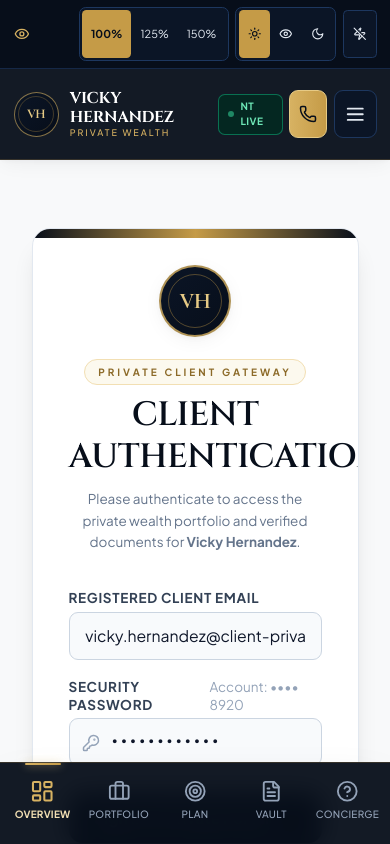
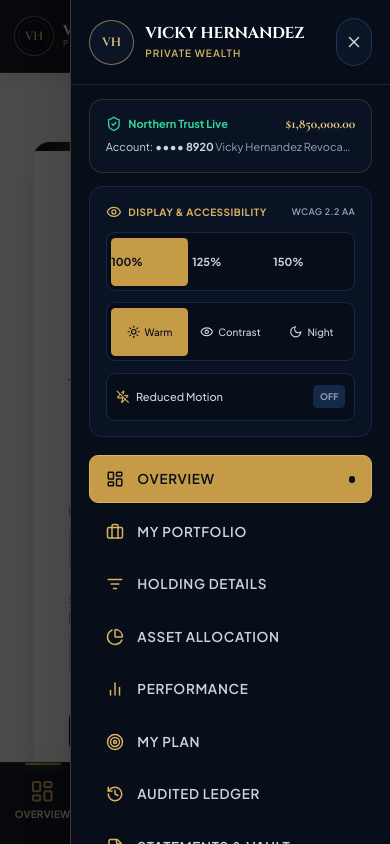
Before and after one commit to NATION-eng/Vicky-Hernandez-Private-Wealth, a Next.js app: page /dashboard in a window 390 px wide. Both pictures are taken after a click on the button "Open navigation menu". Shown: the top 844 px of the page. Built offline with nearby package versions, Linux system fonts and the light colour scheme.

Commit message:
Elevate mobile view with luxury header styling and drawer accessibility suite

```diff
--- a/src/components/AccessibilityToolbar.tsx
+++ b/src/components/AccessibilityToolbar.tsx
@@ -8,8 +8,8 @@ export const AccessibilityToolbar: React.FC = () => {
   const { settings, setTextSize, setContrastMode, toggleReducedMotion } = useAccessibility();
 
   return (
-    <aside aria-label="Accessibility display controls" className="relative z-50">
-      {/* Persistent Quick Controls Bar */}
+    <aside aria-label="Accessibility display controls" className="relative z-50 hidden md:block">
+      {/* Persistent Quick Controls Bar (Desktop only, mobile controls in navigation drawer) */}
       <div className="bg-wealth-navy-950 text-white px-3 sm:px-4 py-1.5 sm:py-2 border-b border-wealth-navy-800 text-xs sm:text-sm">
         <div className="max-w-7xl mx-auto flex items-center justify-between gap-2 overflow-x-auto no-scrollbar">
 
--- a/src/components/AccessibleHeader.tsx
+++ b/src/components/AccessibleHeader.tsx
@@ -4,6 +4,7 @@ import React, { useState, useEffect } from 'react';
 import Link from 'next/link';
 import { usePathname } from 'next/navigation';
 import { useClientData } from '@/context/ClientDataContext';
+import { useAccessibility } from '@/context/AccessibilityContext';
 import { GlossaryModal } from '@/components/GlossaryModal';
 import {
   ShieldCheck,
@@ -24,11 +25,16 @@ import {
   ListFilter,
   BarChart2,
   Mail,
-  UserCheck
+  UserCheck,
+  Sun,
+  Moon,
+  Eye,
+  ZapOff
 } from 'lucide-react';
 
 export const AccessibleHeader: React.FC = () => {
   const { profile, isAuthenticated, logout } = useClientData();
+  const { settings, setTextSize, setContrastMode, toggleReducedMotion } = useAccessibility();
   const [isGlossaryOpen, setIsGlossaryOpen] = useState(false);
   const [isMobileMenuOpen, setIsMobileMenuOpen] = useState(false);
   const pathname = usePathname();
@@ -67,17 +73,17 @@ export const AccessibleHeader: React.FC = () => {
     <>
       <header className="bg-wealth-navy-950 text-white border-b border-wealth-gold-500/20 sticky top-0 z-40 shadow-luxury backdrop-blur-md bg-opacity-95">
         <div className="max-w-7xl mx-auto px-3 sm:px-6 lg:px-8">
-          <div className="flex items-center justify-between h-20">
+          <div className="flex items-center justify-between h-16 md:h-20">
 
             {/* Prestigious Brand Identity */}
-            <div className="flex items-center gap-2.5 sm:gap-3.5">
+            <div className="flex items-center gap-2 sm:gap-3.5">
               <Link
                 href="/dashboard"
-                className="flex items-center gap-2.5 sm:gap-3 group focus:outline-none"
+                className="flex items-center gap-2 sm:gap-3 group focus:outline-none"
                 aria-label="Vicky Hernandez Private Wealth Home"
               >
                 {/* Bespoke Monogram Crest or Uploaded Profile Photo */}
-                <div className="w-10 h-10 sm:w-11 sm:h-11 rounded-full bg-gradient-to-br from-wealth-navy-900 to-wealth-navy-950 border border-wealth-gold-400/60 shadow-inner flex items-center justify-center relative group-hover:border-wealth-gold-300 transition-all shrink-0 overflow-hidden">
+                <div className="w-9 h-9 sm:w-10 sm:h-10 md:w-11 md:h-11 rounded-full bg-gradient-to-br from-wealth-navy-900 to-wealth-navy-950 border border-wealth-gold-400/60 shadow-inner flex items-center justify-center relative group-hover:border-wealth-gold-300 transition-all shrink-0 overflow-hidden">
                   {profile.avatarUrl ? (
                     // eslint-disable-next-line @next/next/no-img-element
                     <img
@@ -86,7 +92,7 @@ export const AccessibleHeader: React.FC = () => {
                       className="w-full h-full object-cover"
                     />
                   ) : (
-                    <div className="w-8 h-8 sm:w-9 sm:h-9 rounded-full border border-wealth-gold-500/30 flex items-center justify-center">
+                    <div className="w-7 h-7 sm:w-8 sm:h-8 md:w-9 md:h-9 rounded-full border border-wealth-gold-500/30 flex items-center justify-center">
                       <span className="font-serif text-xs sm:text-sm font-bold tracking-tighter text-wealth-gold-300 group-hover:text-wealth-gold-200 transition-colors">
                         VH
                       </span>
@@ -95,10 +101,10 @@ export const AccessibleHeader: React.FC = () => {
                 </div>
 
                 <div className="flex flex-col">
-                  <span className="font-display text-sm sm:text-lg md:text-xl font-bold tracking-[0.14em] sm:tracking-[0.2em] text-white group-hover:text-wealth-gold-200 transition-colors uppercase leading-tight">
+                  <span className="font-display text-[13.5px] sm:text-base md:text-xl font-bold tracking-[0.14em] sm:tracking-[0.2em] text-white group-hover:text-wealth-gold-200 transition-colors uppercase leading-tight whitespace-nowrap">
                     Vicky Hernandez
                   </span>
-                  <span className="text-[9px] sm:text-[10px] uppercase tracking-[0.22em] sm:tracking-[0.32em] text-wealth-gold-400 font-medium -mt-0.5">
+                  <span className="text-[8px] sm:text-[9.5px] uppercase tracking-[0.26em] sm:tracking-[0.32em] text-wealth-gold-400 font-semibold -mt-0.5">
                     Private Wealth
                   </span>
                 </div>
@@ -163,39 +169,39 @@ export const AccessibleHeader: React.FC = () => {
             </div>
 
             {/* Mobile Header Actions (visible on mobile only, < md) */}
-            <div className="flex md:hidden items-center gap-1.5 sm:gap-2">
+            <div className="flex md:hidden items-center gap-2">
 
-              {/* Custodian Live Status Dot */}
+              {/* Custodian Live Status Dot Pill */}
               <div
-                className="px-2 py-1 rounded-md text-[11px] font-semibold flex items-center gap-1.5 border bg-emerald-950/80 border-emerald-500/50 text-emerald-300"
-                title="Live Northern Trust Custody"
+                className="px-2.5 py-1 rounded-full text-[10px] font-semibold tracking-wider flex items-center gap-1.5 border bg-emerald-950/70 border-emerald-500/30 text-emerald-300 shadow-xs"
+                title="Live Institutional Custody via Northern Trust"
               >
                 <span className="w-1.5 h-1.5 rounded-full bg-emerald-400 animate-pulse" />
-                <span className="text-[10px] uppercase font-bold tracking-wider">NT Live</span>
+                <span className="uppercase font-bold tracking-wider">NT Live</span>
               </div>
 
-              {/* Tap to Call Lead Adviser */}
+              {/* Tap to Call Lead Adviser - Refined Jewel Button */}
               <a
                 href={`tel:${profile.adviserPhone.replace(/[^0-9+]/g, '')}`}
-                className="btn-touch p-2 sm:px-2.5 rounded-lg text-wealth-navy-950 bg-gradient-to-r from-wealth-gold-400 to-wealth-gold-500 hover:brightness-105 shadow-sm border border-wealth-gold-300 flex items-center justify-center"
+                className="btn-touch w-9 h-9 rounded-full bg-wealth-navy-900 border border-wealth-gold-500/40 text-wealth-gold-300 hover:bg-wealth-gold-500 hover:text-wealth-navy-950 active:scale-95 transition-all flex items-center justify-center shadow-xs"
                 aria-label={`Call Lead Adviser ${profile.adviserName}`}
-                title="Call Adviser Hotline"
+                title="Call Lead Adviser Hotline"
               >
                 <Phone className="w-4 h-4" aria-hidden="true" />
               </a>
 
-              {/* Mobile Drawer Hamburger Button */}
+              {/* Mobile Drawer Hamburger Button - Refined Jewel Button */}
               <button
                 type="button"
                 onClick={() => setIsMobileMenuOpen(!isMobileMenuOpen)}
-                className="btn-touch p-2 rounded-lg bg-wealth-navy-900 border border-wealth-navy-700 text-slate-200 hover:text-white hover:border-wealth-gold-500/50 transition-all flex items-center justify-center"
+                className="btn-touch w-9 h-9 rounded-full bg-wealth-navy-900 border border-wealth-navy-700 hover:border-wealth-gold-500/50 text-slate-200 active:scale-95 transition-all flex items-center justify-center shadow-xs"
                 aria-label={isMobileMenuOpen ? "Close navigation menu" : "Open navigation menu"}
                 aria-expanded={isMobileMenuOpen}
               >
                 {isMobileMenuOpen ? (
-                  <X className="w-5 h-5 text-wealth-gold-400" aria-hidden="true" />
+                  <X className="w-4 h-4 text-wealth-gold-400" aria-hidden="true" />
                 ) : (
-                  <Menu className="w-5 h-5 text-slate-200" aria-hidden="true" />
+                  <Menu className="w-4 h-4 text-slate-200" aria-hidden="true" />
                 )}
               </button>
 
@@ -215,13 +221,13 @@ export const AccessibleHeader: React.FC = () => {
         >
           {/* Backdrop */}
           <div
-            className="fixed inset-0 bg-black/60 backdrop-blur-xs transition-opacity"
+            className="fixed inset-0 bg-black/70 backdrop-blur-xs transition-opacity"
             onClick={() => setIsMobileMenuOpen(false)}
             aria-hidden="true"
           />
 
           {/* Drawer Content */}
-          <div className="relative w-full max-w-xs sm:max-w-sm bg-wealth-navy-950 text-white border-l border-wealth-gold-500/30 shadow-2xl h-full flex flex-col justify-between overflow-y-auto z-10">
+          <div className="relative w-full max-w-[320px] sm:max-w-sm bg-wealth-navy-950 text-white border-l border-wealth-gold-500/30 shadow-2xl h-full flex flex-col justify-between overflow-y-auto z-10 overscroll-contain">
 
             {/* Drawer Top Header */}
             <div>
@@ -237,28 +243,151 @@ export const AccessibleHeader: React.FC = () => {
                   </div>
                   <div>
                     <p className="font-display text-sm font-bold tracking-wider text-white uppercase">{profile.fullName}</p>
-                    <p className="text-[10px] text-wealth-gold-400 uppercase tracking-widest">Private Wealth</p>
+                    <p className="text-[10px] text-wealth-gold-400 uppercase tracking-widest font-semibold">Private Wealth</p>
                   </div>
                 </div>
 
                 <button
                   type="button"
                   onClick={() => setIsMobileMenuOpen(false)}
-                  className="p-2 rounded-lg text-slate-400 hover:text-white hover:bg-wealth-navy-900"
+                  className="w-8 h-8 rounded-full bg-wealth-navy-900 border border-wealth-navy-700 text-slate-300 hover:text-white hover:border-wealth-gold-500/40 flex items-center justify-center"
                   aria-label="Close menu"
                 >
-                  <X className="w-5 h-5" aria-hidden="true" />
+                  <X className="w-4 h-4" aria-hidden="true" />
                 </button>
               </div>
 
               {/* Verified Account Identifier Card */}
-              <div className="p-4 mx-4 mt-4 rounded-xl bg-wealth-navy-900/90 border border-wealth-gold-500/20 text-xs">
-                <div className="flex items-center gap-1.5 text-emerald-400 font-bold mb-1">
-                  <ShieldCheck className="w-4 h-4" aria-hidden="true" />
-                  <span>Northern Trust Live Custody</span>
+              <div className="p-3.5 mx-4 mt-3 rounded-xl bg-wealth-navy-900/90 border border-wealth-gold-500/20 text-xs">
+                <div className="flex items-center justify-between mb-1">
+                  <span className="inline-flex items-center gap-1.5 text-emerald-400 font-bold text-[11px]">
+                    <ShieldCheck className="w-3.5 h-3.5" aria-hidden="true" />
+                    <span>Northern Trust Live</span>
+                  </span>
+                  <span className="text-wealth-gold-300 font-serif font-bold text-xs">$1,850,000.00</span>
                 </div>
-                <p className="text-slate-300">Account: <strong>{profile.accountNumberMasked}</strong></p>
-                <p className="text-slate-400 text-[11px] mt-0.5 truncate">{profile.fullName} Revocable Trust</p>
+                <div className="flex items-center justify-between text-slate-300 text-[11px]">
+                  <span>Account: <strong>{profile.accountNumberMasked}</strong></span>
+                  <span className="text-slate-400 truncate max-w-[140px]">{profile.fullName} Revocable Trust</span>
+                </div>
+              </div>
+
+              {/* Display & Accessibility Controls (WCAG 2.2 AA compliant for mobile) */}
+              <div className="p-3.5 mx-4 mt-3 rounded-xl bg-wealth-navy-900/80 border border-wealth-navy-800 text-xs">
+                <div className="flex items-center justify-between mb-2.5">
+                  <span className="text-[10px] font-bold tracking-wider text-wealth-gold-400 uppercase flex items-center gap-1.5">
+                    <Eye className="w-3.5 h-3.5 text-wealth-gold-400" />
+                    Display & Accessibility
+                  </span>
+                  <span className="text-[9px] text-slate-400 uppercase tracking-wider font-semibold">WCAG 2.2 AA</span>
+                </div>
+
+                {/* Text Size Stepper */}
+                <div className="mb-2.5">
+                  <div className="grid grid-cols-3 gap-1 bg-wealth-navy-950 p-1 rounded-lg border border-wealth-navy-800">
+                    <button
+                      type="button"
+                      onClick={() => setTextSize('standard')}
+                      aria-pressed={settings.textSize === 'standard'}
+                      className={`py-1 rounded text-[11px] font-bold transition-all text-center ${
+                        settings.textSize === 'standard'
+                          ? 'bg-wealth-gold-500 text-wealth-navy-950 shadow-xs'
+                          : 'text-slate-300 hover:text-white'
+                      }`}
+                    >
+                      100%
+                    </button>
+                    <button
+                      type="button"
+                      onClick={() => setTextSize('large')}
+                      aria-pressed={settings.textSize === 'large'}
+                      className={`py-1 rounded text-[11px] font-bold transition-all text-center ${
+                        settings.textSize === 'large'
+                          ? 'bg-wealth-gold-500 text-wealth-navy-950 shadow-xs'
+                          : 'text-slate-300 hover:text-white'
+                      }`}
+                    >
+                      125%
+                    </button>
+                    <button
+                      type="button"
+                      onClick={() => setTextSize('extra-large')}
+                      aria-pressed={settings.textSize === 'extra-large'}
+                      className={`py-1 rounded text-[11px] font-bold transition-all text-center ${
+                        settings.textSize === 'extra-large'
+                          ? 'bg-wealth-gold-500 text-wealth-navy-950 shadow-xs'
+                          : 'text-slate-300 hover:text-white'
+                      }`}
+                    >
+                      150%
+                    </button>
+                  </div>
+                </div>
+
+                {/* Appearance / Contrast Controls */}
+                <div className="grid grid-cols-3 gap-1 bg-wealth-navy-950 p-1 rounded-lg border border-wealth-navy-800 mb-2.5">
+                  <button
+                    type="button"
+                    onClick={() => setContrastMode('default')}
+                    aria-pressed={settings.contrastMode === 'default'}
+                    className={`py-1 rounded text-[10px] font-medium transition-all flex items-center justify-center gap-1 ${
+                      settings.contrastMode === 'default'
+                        ? 'bg-wealth-gold-500 text-wealth-navy-950 font-bold shadow-xs'
+                        : 'text-slate-300 hover:text-white'
+                    }`}
+                  >
+                    <Sun className="w-3 h-3" />
+                    <span>Warm</span>
+                  </button>
+                  <button
+                    type="button"
+                    onClick={() => setContrastMode('high-contrast')}
+                    aria-pressed={settings.contrastMode === 'high-contrast'}
+                    className={`py-1 rounded text-[10px] font-medium transition-all flex items-center justify-center gap-1 ${
+                      settings.contrastMode === 'high-contrast'
+                        ? 'bg-white text-black font-bold shadow-xs'
+                        : 'text-slate-300 hover:text-white'
+                    }`}
+                  >
+                    <Eye className="w-3 h-3" />
+                    <span>Contrast</span>
+                  </button>
+                  <button
+                    type="button"
+                    onClick={() => setContrastMode('dark')}
+                    aria-pressed={settings.contrastMode === 'dark'}
+                    className={`py-1 rounded text-[10px] font-medium transition-all flex items-center justify-center gap-1 ${
+                      settings.contrastMode === 'dark'
+                        ? 'bg-wealth-gold-500 text-wealth-navy-950 font-bold shadow-xs'
+                        : 'text-slate-300 hover:text-white'
+                    }`}
+                  >
+                    <Moon className="w-3 h-3" />
+                    <span>Night</span>
+                  </button>
+                </div>
+
+                {/* Reduced Motion Toggle */}
+                <button
+                  type="button"
+                  onClick={toggleReducedMotion}
+                  aria-pressed={settings.reducedMotion}
+                  className={`w-full py-1.5 px-2 rounded-lg border flex items-center justify-between text-[11px] font-medium transition-all ${
+                    settings.reducedMotion
+                      ? 'bg-wealth-gold-500/20 border-wealth-gold-400 text-wealth-gold-200'
+                      : 'bg-wealth-navy-950 border-wealth-navy-800 text-slate-300'
+                  }`}
+                >
+                  <span className="flex items-center gap-1.5">
+                    <ZapOff className="w-3 h-3 text-wealth-gold-400" />
+                    <span>Reduced Motion</span>
+                  </span>
+                  <span className={`text-[9px] uppercase font-bold px-1.5 py-0.5 rounded ${
+                    settings.reducedMotion ? 'bg-wealth-gold-500 text-wealth-navy-950' : 'bg-wealth-navy-800 text-slate-400'
+                  }`}>
+                    {settings.reducedMotion ? 'On' : 'Off'}
+                  </span>
+                </button>
               </div>
 
               {/* Navigation Links */}
@@ -304,14 +433,14 @@ export const AccessibleHeader: React.FC = () => {
             {/* Drawer Footer: Lead Adviser Direct Contact & Sign Out */}
             <div className="p-4 border-t border-wealth-navy-800 space-y-3">
               <div className="bg-wealth-navy-900/60 p-3 rounded-xl border border-wealth-navy-800">
-                <p className="text-[10px] uppercase font-bold tracking-wider text-wealth-gold-400 mb-1">
-                  Dedicated Lead Adviser
+                <p className="text-[10px] uppercase font-bold tracking-wider text-wealth-gold-400 mb-0.5">
+                  Lead Fiduciary Adviser
                 </p>
                 <p className="text-xs font-bold text-white">{profile.adviserName}</p>
                 <div className="mt-2 flex items-center gap-2">
                   <a
                     href={`tel:${profile.adviserPhone.replace(/[^0-9+]/g, '')}`}
-                    className="btn-touch flex-1 py-1.5 px-2 bg-wealth-gold-500 text-wealth-navy-950 rounded-md text-[11px] font-bold text-center justify-center flex items-center gap-1"
+                    className="btn-touch flex-1 py-1.5 px-2 bg-wealth-gold-500 text-wealth-navy-950 rounded-md text-[11px] font-bold text-center justify-center flex items-center gap-1 shadow-xs"
                   >
                     <Phone className="w-3 h-3" />
                     <span>Call</span>
--- a/src/components/DataStatusBanner.tsx
+++ b/src/components/DataStatusBanner.tsx
@@ -16,20 +16,20 @@ export const DataStatusBanner: React.FC = () => {
   };
 
   return (
-    <div className="bg-white rounded-2xl shadow-luxury border border-slate-200/80 p-5 sm:p-6 transition-all relative overflow-hidden">
+    <div className="bg-white rounded-2xl shadow-luxury border border-slate-200/80 p-4 sm:p-6 transition-all relative overflow-hidden">
       {/* Subtle gold top hairline */}
       <div className="absolute top-0 left-0 right-0 h-1 bg-gradient-to-r from-wealth-navy-950 via-wealth-gold-500 to-wealth-navy-950" />
 
       <div className="flex flex-col md:flex-row md:items-center justify-between gap-4">
 
         {/* Left: Avatar + Greeting + Status Icons */}
-        <div className="flex items-center gap-3.5 sm:gap-4">
+        <div className="flex items-center gap-3 sm:gap-4">
           <Link
             href="/settings"
             className="group relative shrink-0"
             title="Manage Profile Photo & Settings"
           >
-            <div className="w-14 h-14 sm:w-16 sm:h-16 rounded-full overflow-hidden border-2 border-wealth-gold-400/80 bg-wealth-navy-950 flex items-center justify-center shadow-luxury group-hover:border-wealth-gold-300 transition-all">
+            <div className="w-12 h-12 sm:w-16 sm:h-16 rounded-full overflow-hidden border-2 border-wealth-gold-400/80 bg-wealth-navy-950 flex items-center justify-center shadow-luxury group-hover:border-wealth-gold-300 transition-all">
               {profile.avatarUrl ? (
                 // eslint-disable-next-line @next/next/no-img-element
                 <img
@@ -38,7 +38,7 @@ export const DataStatusBanner: React.FC = () => {
                   className="w-full h-full object-cover"
                 />
               ) : (
-                <span className="font-serif text-lg sm:text-xl font-bold text-wealth-gold-300">
+                <span className="font-serif text-base sm:text-xl font-bold text-wealth-gold-300">
                   VH
                 </span>
               )}
@@ -46,12 +46,12 @@ export const DataStatusBanner: React.FC = () => {
           </Link>
 
           <div>
-            <h1 className="text-2xl sm:text-3xl font-serif font-bold text-wealth-navy-950 tracking-tight leading-tight">
+            <h1 className="text-xl sm:text-2xl md:text-3xl font-serif font-bold text-wealth-navy-950 tracking-tight leading-snug">
               {getGreeting()}, <span className="font-semibold text-wealth-navy-950">{profile.preferredName}</span>
             </h1>
 
             {/* Icon Badges (replacing verbose paragraphs) */}
-            <div className="flex flex-wrap items-center gap-2 mt-1.5">
+            <div className="flex flex-wrap items-center gap-1.5 sm:gap-2 mt-1 sm:mt-1.5">
               <span className="inline-flex items-center gap-1.5 text-[11px] font-bold text-emerald-800 bg-emerald-50 px-2.5 py-0.5 rounded-full border border-emerald-200">
                 <ShieldCheck className="w-3.5 h-3.5 text-emerald-600" aria-hidden="true" />
                 <span>Northern Trust Live</span>
@@ -70,11 +70,11 @@ export const DataStatusBanner: React.FC = () => {
           </div>
         </div>
 
-        {/* Right: Quick Action Controls */}
-        <div className="flex items-center gap-2 sm:gap-2.5 self-start md:self-auto w-full sm:w-auto">
+        {/* Right: Quick Action Controls (symmetric 2-column grid on mobile) */}
+        <div className="grid grid-cols-2 gap-2 sm:flex sm:items-center sm:gap-2.5 w-full sm:w-auto mt-1 sm:mt-0">
           <a
             href={`tel:${profile.adviserPhone.replace(/[^0-9+]/g, '')}`}
-            className="btn-touch flex-1 sm:flex-initial px-4 py-2 bg-wealth-navy-950 text-white rounded-xl text-xs font-semibold hover:bg-wealth-navy-850 transition-all flex items-center justify-center gap-1.5 shadow-sm border border-wealth-navy-900"
+            className="btn-touch px-3 sm:px-4 py-2.5 bg-wealth-navy-950 text-white rounded-xl text-xs font-semibold hover:bg-wealth-navy-850 transition-all flex items-center justify-center gap-1.5 shadow-xs border border-wealth-navy-900"
             title={`Call adviser ${profile.adviserName}`}
           >
             <Phone className="w-3.5 h-3.5 text-wealth-gold-400" aria-hidden="true" />
@@ -83,7 +83,7 @@ export const DataStatusBanner: React.FC = () => {
 
           <Link
             href="/settings"
-            className="btn-touch px-3 py-2 bg-slate-100 text-slate-700 hover:text-slate-900 hover:bg-slate-200 rounded-xl text-xs font-semibold transition-colors flex items-center justify-center gap-1.5 border border-slate-200"
+            className="btn-touch px-3 sm:px-4 py-2.5 bg-slate-100 text-slate-700 hover:text-slate-900 hover:bg-slate-200 rounded-xl text-xs font-semibold transition-colors flex items-center justify-center gap-1.5 border border-slate-200 shadow-xs"
             title="Profile & Preferences"
           >
             <User className="w-3.5 h-3.5 text-slate-500" aria-hidden="true" />
```
